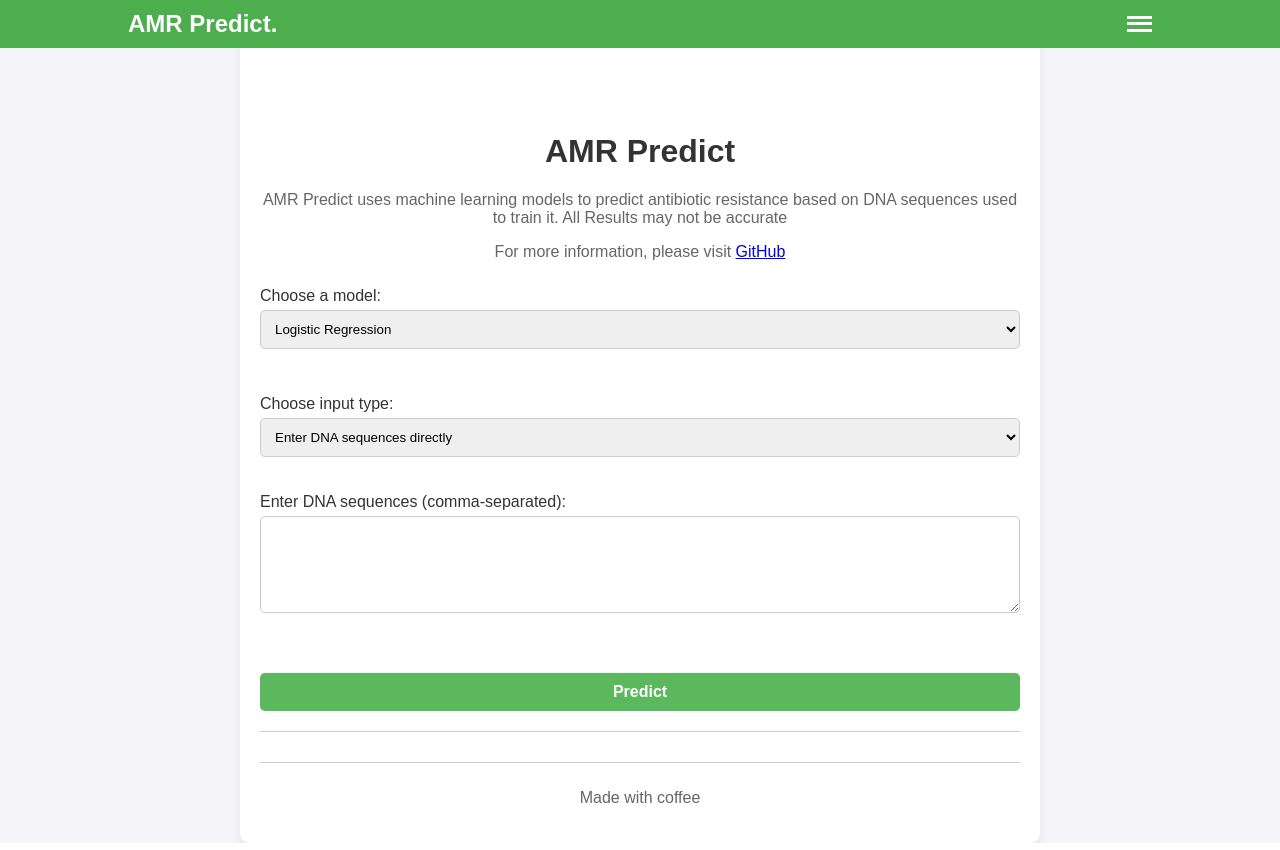
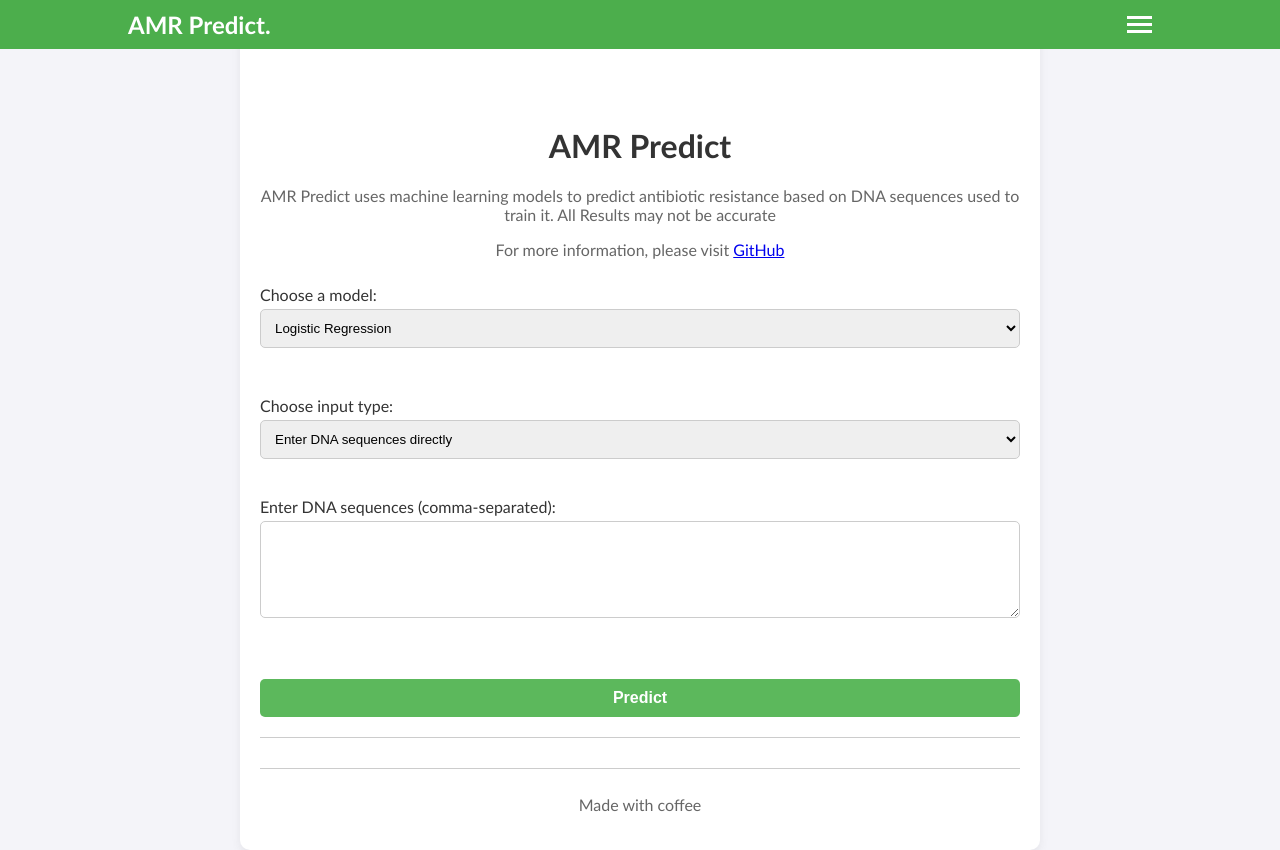
Before and after one commit to Ronnit-Nath/amrpredict, a Flask app: page / in a window 1280 px wide. Run offline with Flask 3, Linux system fonts and the light colour scheme.

Commit message:
font family updated

```diff
--- a/flask_app/static/css/styles.css
+++ b/flask_app/static/css/styles.css
@@ -1,6 +1,7 @@
 /* General Styles */
 body {
-    font-family: 'Space Grotesk', sans-serif;
+    /*font-family: 'Space Grotesk', sans-serif; */
+    font-family: 'Trebuchet MS', 'Lucida Sans Unicode', 'Lucida Grande', 'Lucida Sans', Arial, sans-serif;
     background-color: #f4f4f9;
     margin: 0;
     padding: 0;
```
